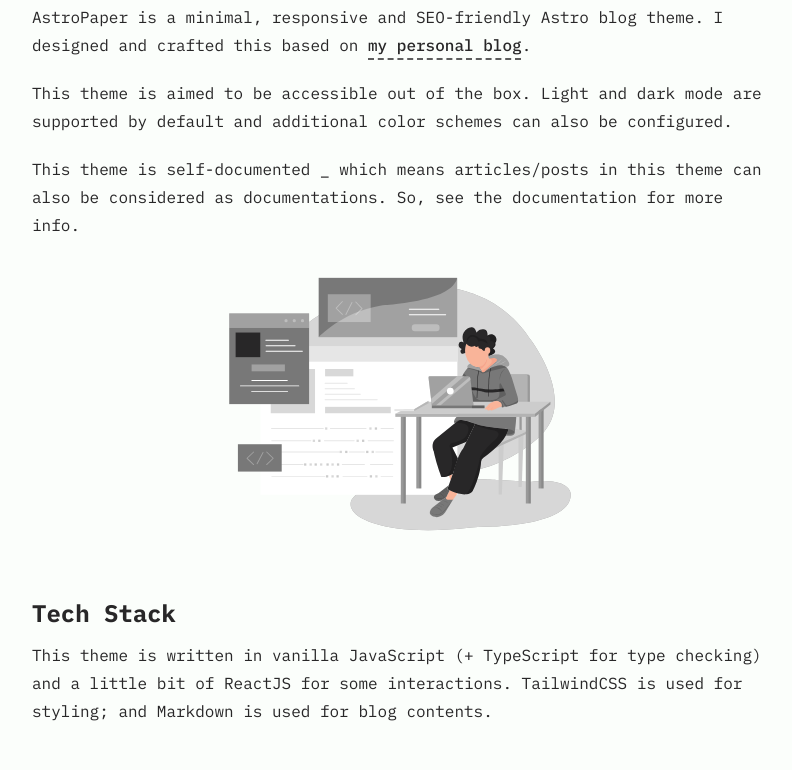
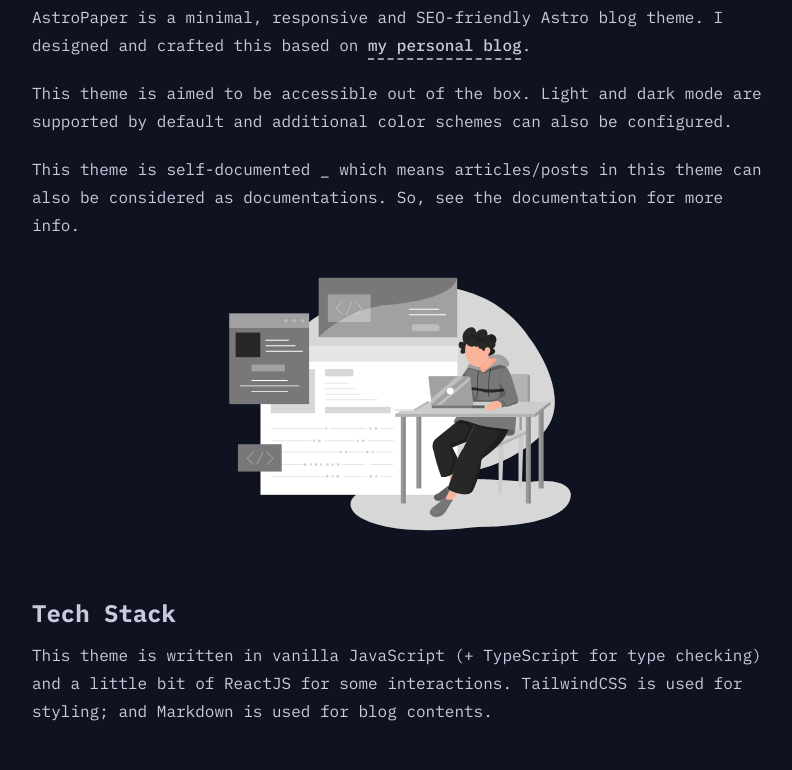
Before and after one commit to kronning6/kyleronning.com, an Astro site: page /about in a window 1280 px wide. Shown: the part 218-988 px from the top of the page, without its empty margins (240-1032 px from the left). Built offline with nearby package versions, Linux system fonts and the light colour scheme; Astro itself is replaced by a stand-in of ours.

Commit message:
Change color scheme and add favicon

```diff
--- a/public/toggle-theme.js
+++ b/public/toggle-theme.js
@@ -1,7 +1,7 @@
-const primaryColorScheme = ""; // "light" | "dark"
+const primaryColorScheme = "dark"; // "light" | "dark"
 
 // Get theme data from local storage
-const currentTheme = localStorage.getItem("theme");
+const currentTheme = false; // localStorage.getItem("theme");
 
 function getPreferTheme() {
   // return theme value in local storage if it is set
--- a/src/layouts/Layout.astro
+++ b/src/layouts/Layout.astro
@@ -32,7 +32,7 @@ const socialImageURL = new URL(
   <head>
     <meta charset="UTF-8" />
     <meta name="viewport" content="width=device-width" />
-    <link rel="icon" type="image/svg+xml" href="/favicon.svg" />
+    <link rel="icon" href="/favicon.ico" type="image/x-icon" />
     <link rel="canonical" href={canonicalURL} />
     <meta name="generator" content={Astro.generator} />
 
--- a/src/styles/base.css
+++ b/src/styles/base.css
@@ -13,12 +13,12 @@
     --color-border: 236, 233, 233;
   }
   html[data-theme="dark"] {
-    --color-fill: 33, 39, 55;
-    --color-text-base: 234, 237, 243;
-    --color-accent: 255, 107, 1;
-    --color-card: 52, 63, 96;
-    --color-card-muted: 138, 51, 2;
-    --color-border: 171, 75, 8;
+    --color-fill: 15, 18, 32; /* Dark background */
+    --color-text-base: 199, 204, 220; /* Soft light gray text */
+    --color-accent: 139, 233, 253; /* Cyan accent */
+    --color-card: 26, 27, 38; /* Slightly lighter background for cards */
+    --color-card-muted: 68, 71, 90; /* Muted elements (sidebar, borders) */
+    --color-border: 108, 93, 211; /* A vibrant purple for borders */
   }
   #sun-svg,
   html[data-theme="dark"] #moon-svg {
```
Also changed, not shown: public/favicon.ico (added), public/favicon.svg (deleted).
